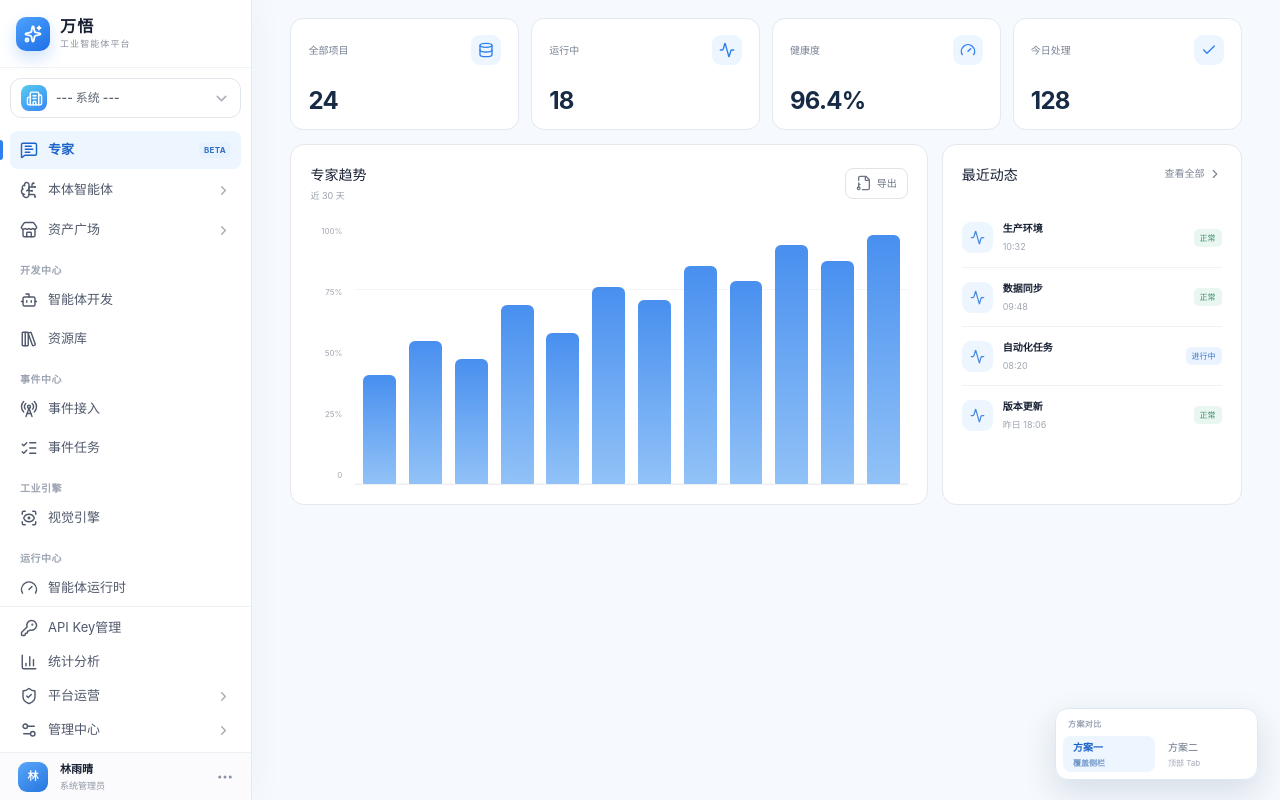
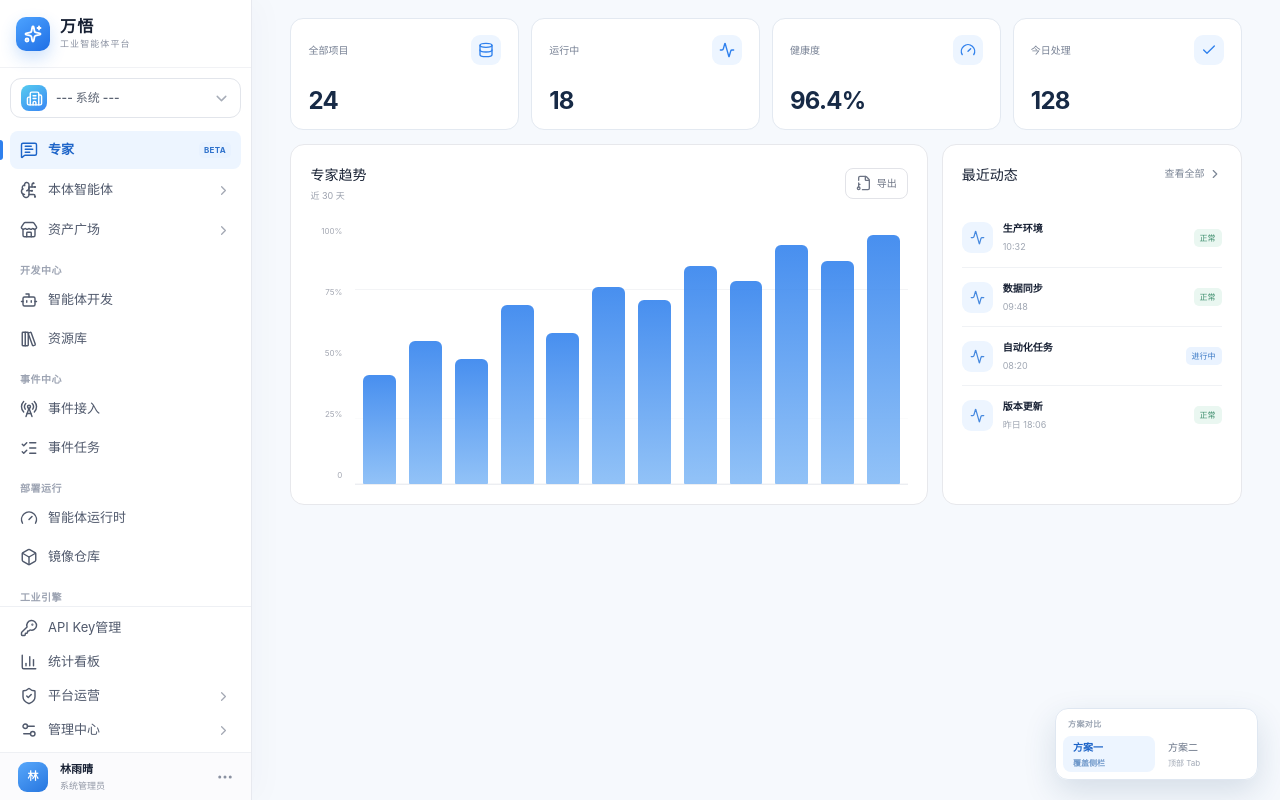
Before and after one commit to Doo1210/UI, a React (Vite) app: page / in a window 1280 px wide. Built offline with nearby package versions, Linux system fonts and the light colour scheme.

Commit message:
update sidebar navigation and flyout behavior

```diff
--- a/app/globals.css
+++ b/app/globals.css
@@ -275,6 +275,14 @@ button { color: inherit; }
   left: 10px;
   width: calc(var(--sidebar-width) - 20px);
 }
+.nav-flyout.is-management-hover::after {
+  content: "";
+  position: absolute;
+  right: 0;
+  bottom: -10px;
+  left: 0;
+  height: 10px;
+}
 .sidebar.is-collapsed ~ .nav-flyout, .sidebar.is-collapsed ~ * .nav-flyout { left: 82px; }
 .sidebar.is-collapsed ~ .nav-flyout.is-management-hover,
 .sidebar.is-collapsed ~ * .nav-flyout.is-management-hover {
--- a/app/page.tsx
+++ b/app/page.tsx
@@ -79,17 +79,17 @@ const businessNav: NavGroup[] = [
     ],
   },
   {
-    label: "工业引擎",
-    icon: Factory,
-    items: [{ label: "视觉引擎", icon: ScanEye }],
-  },
-  {
-    label: "运行中心",
+    label: "部署运行",
     icon: Activity,
     items: [
       { label: "智能体运行时", icon: Gauge },
       { label: "镜像仓库", icon: Box },
     ],
+  },
+  {
+    label: "工业引擎",
+    icon: Factory,
+    items: [{ label: "视觉引擎", icon: ScanEye }],
   },
 ];
 
@@ -449,8 +449,8 @@ export default function Home() {
           <button className={`nav-item ${selected === "API Key管理" ? "active" : ""}`} onClick={() => selectPage("API Key管理")}>
             <KeyRound size={18} strokeWidth={1.9} /><span className="nav-label">API Key管理</span>
           </button>
-          <button className={`nav-item ${selected === "统计分析" ? "active" : ""}`} onClick={() => selectPage("统计分析")}>
-            <BarChart3 size={18} strokeWidth={1.9} /><span className="nav-label">统计分析</span>
+          <button className={`nav-item ${selected === "统计看板" ? "active" : ""}`} onClick={() => selectPage("统计看板")}>
+            <BarChart3 size={18} strokeWidth={1.9} /><span className="nav-label">统计看板</span>
           </button>
           {role === "system" && (
             <button
@@ -654,7 +654,7 @@ function PlaceholderPage({ selected }: { selected: string }) {
     智能体运行时: { labels: ["运行实例", "健康实例", "可用率", "平均延迟"], values: ["68", "65", "99.6%", "126ms"], panel: "实例运行趋势" },
     镜像仓库: { labels: ["镜像总数", "生产版本", "存储用量", "本周推送"], values: ["126", "34", "286 GB", "18"], panel: "镜像使用趋势" },
     "API Key管理": { labels: ["全部密钥", "正常使用", "即将过期", "今日调用"], values: ["12", "9", "3", "4,286"], panel: "密钥调用趋势" },
-    统计分析: { labels: ["智能体调用", "Token 消耗", "调用成功率", "本月成本"], values: ["18,642", "2.84M", "98.7%", "¥ 8,426"], panel: "用量趋势" },
+    统计看板: { labels: ["智能体调用", "Token 消耗", "调用成功率", "本月成本"], values: ["18,642", "2.84M", "98.7%", "¥ 8,426"], panel: "用量趋势" },
   };
   const profile = profiles[selected] ?? { labels: ["全部项目", "运行中", "健康度", "今日处理"], values: ["24", "18", "96.4%", "128"], panel: `${selected}趋势` };
   const metricIcons = [Database, Activity, Gauge, Check];
```
